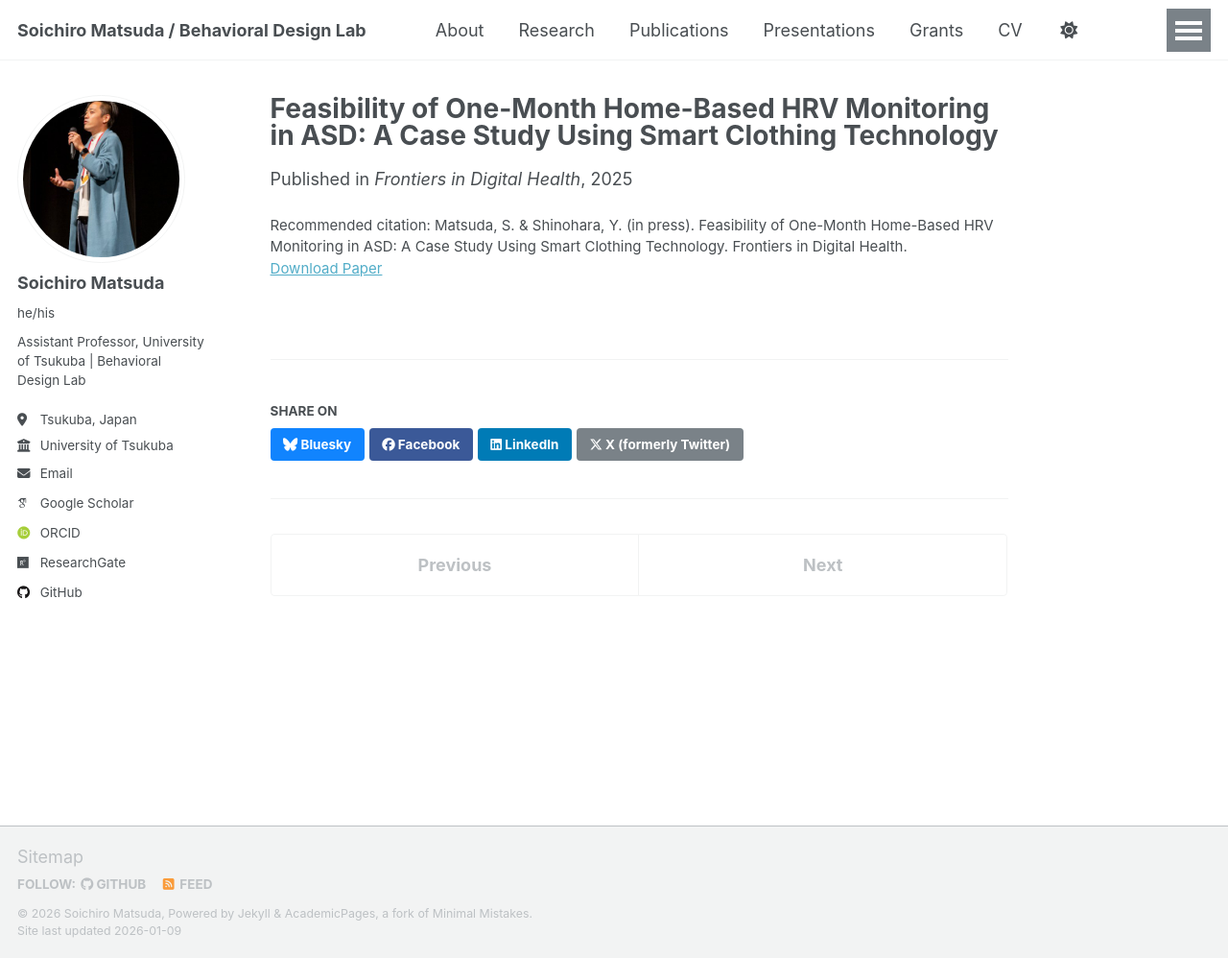
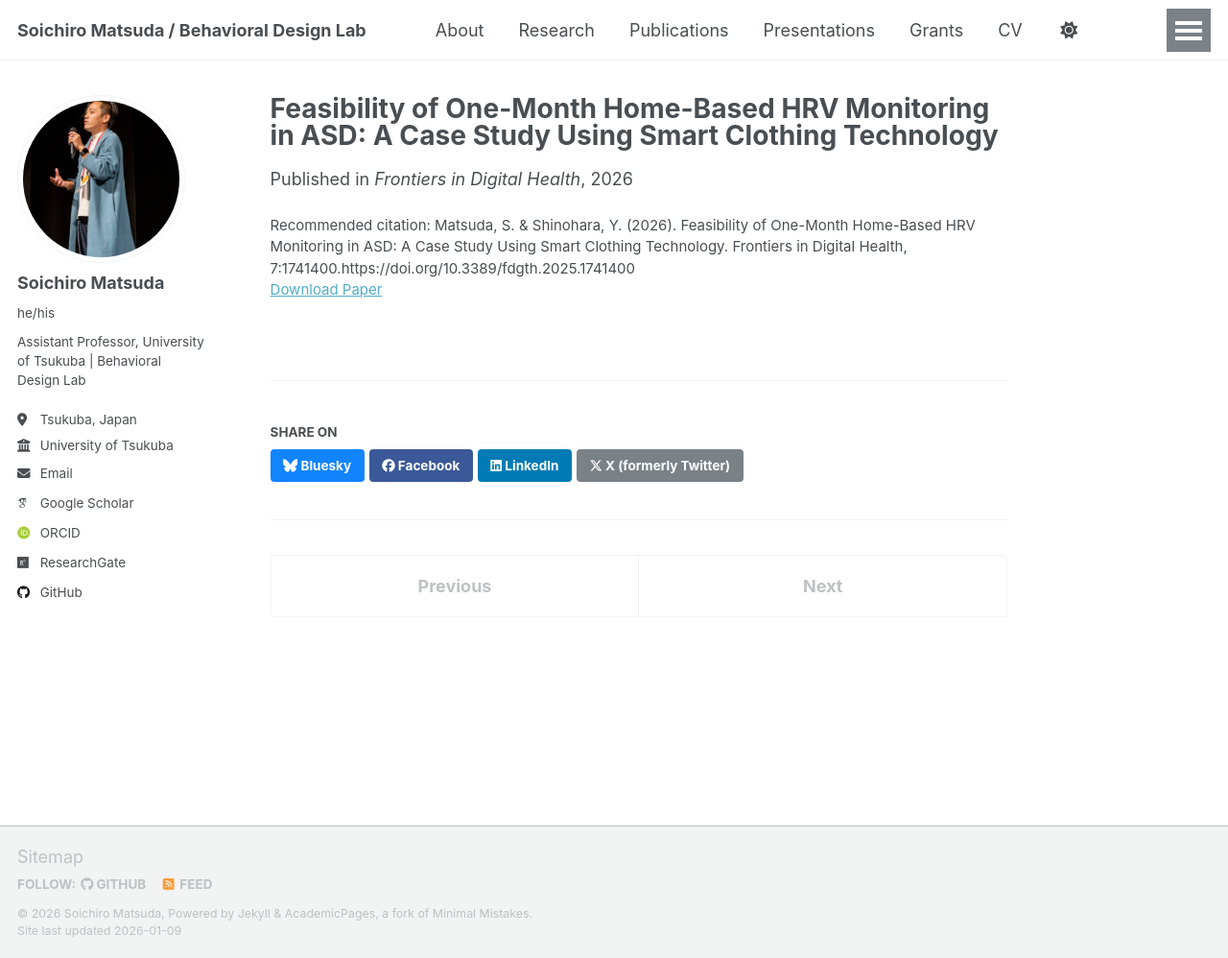
Before and after one commit to BehavioralDesignerMatsuda/BehavioralDesignerMatsuda.github.io, a Jekyll site: the page built from _publications/2026-Frontiers.md, in a window 1280 px wide and 998 px high. Shown: the whole window at 96% size. Built offline with Jekyll 4.4.1, drawn with Linux system fonts in a browser that asks for light colours; some web fonts are replaced; a script that is not in the unit is left out.

Commit message:
Update and rename 2025-Frontiers.md to 2026-Frontiers.md

```diff
--- a/_publications/2025-Frontiers.md
+++ b/_publications/2026-Frontiers.md
@@ -1,10 +1,10 @@
 ---
 title: "Feasibility of One-Month Home-Based HRV Monitoring in ASD: A Case Study Using Smart Clothing Technology"
 collection: publications
-date: 2025-12-16
+date: 2026-01-09
 venue: "Frontiers in Digital Health"
 category: journals      # ← ここが見出しに対応
-paperurl: ""
-citation: "Matsuda, S. & Shinohara, Y. (in press). Feasibility of One-Month Home-Based HRV Monitoring in ASD: A Case Study Using Smart Clothing Technology. Frontiers in Digital Health."
+paperurl: "https://www.frontiersin.org/journals/digital-health/articles/10.3389/fdgth.2025.1741400/full"
+citation: "Matsuda, S. & Shinohara, Y. (2026). Feasibility of One-Month Home-Based HRV Monitoring in ASD: A Case Study Using Smart Clothing Technology. Frontiers in Digital Health, 7:1741400.https://doi.org/10.3389/fdgth.2025.1741400"
 excerpt: "Using a smart-clothing ECG, we evaluated the feasibility of one-month, home-based nocturnal HRV monitoring in a preschooler with ASD and linked nightly physiology with caregiver-reported behaviors. Beyond null prediction results, the study surfaces actionable HCI design constraints—tolerability, adherence, and end-to-end data pipelines—for long-term sensing systems in naturalistic pediatric care."
 ---
```
